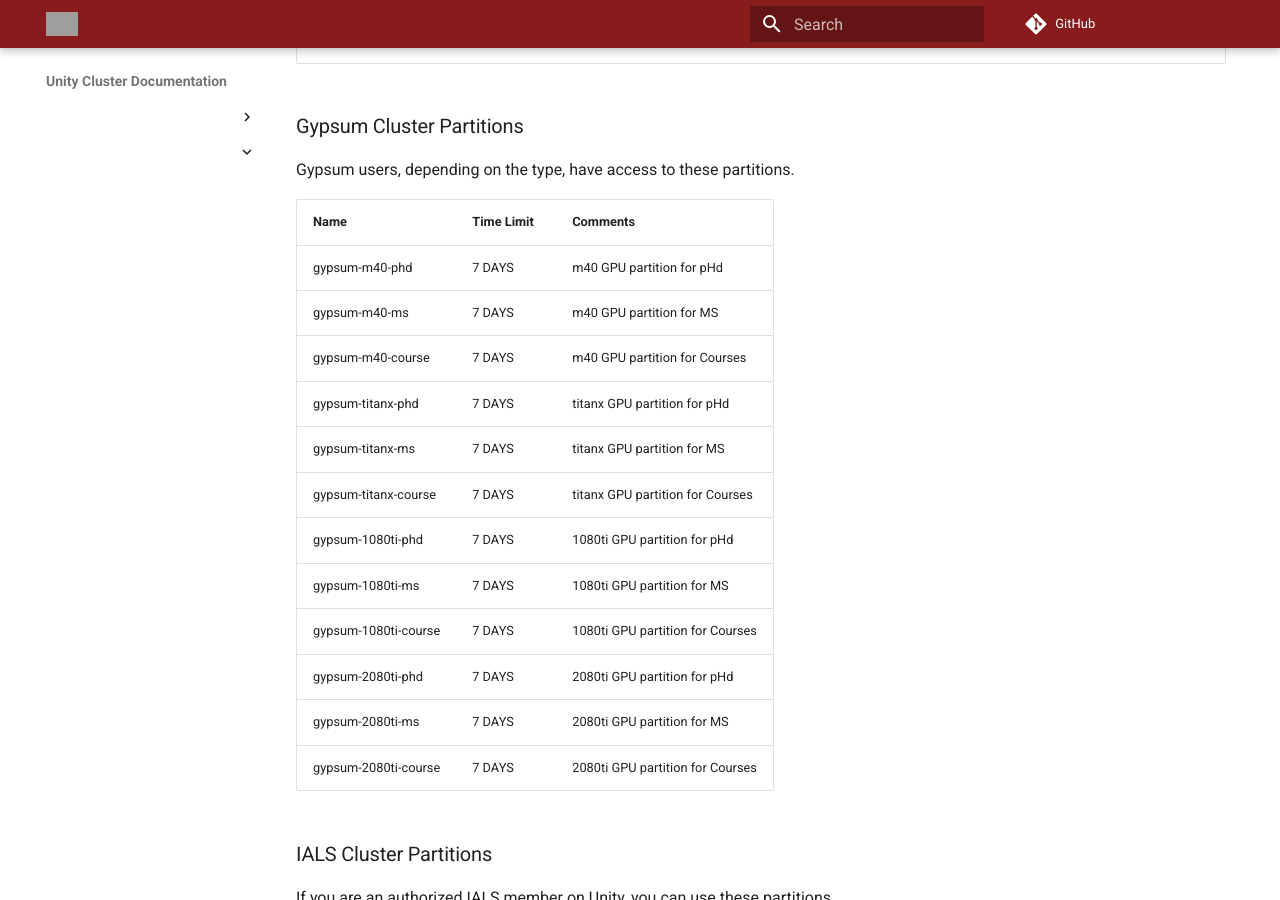
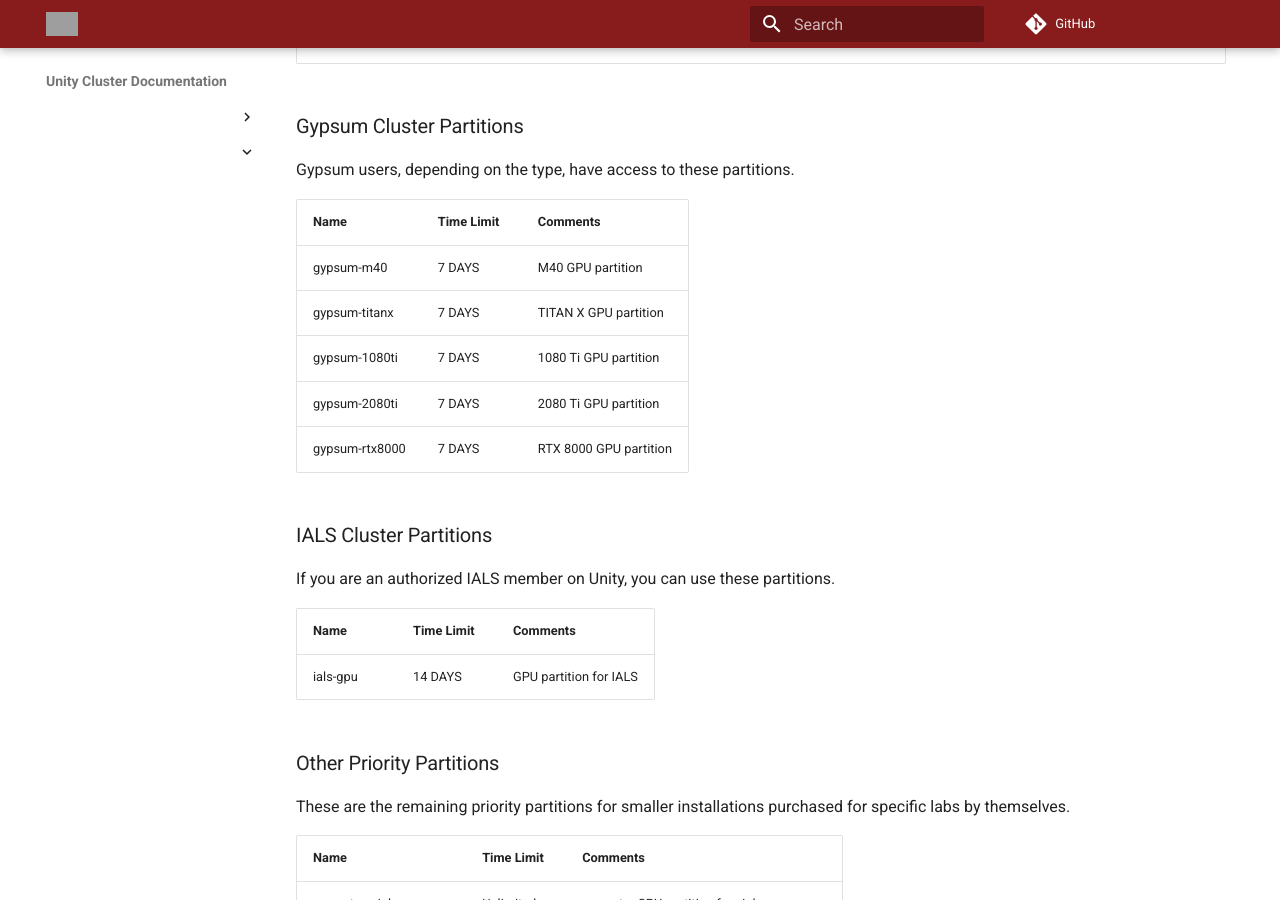
Before and after one commit to UMass-RC/unity-docs, an MkDocs documentation site: the page built from docs/technical/partitionlist.md, in a window 1280 px wide and 900 px high, scrolled down 584 px. Built offline with MkDocs 1.6.1 and Material for MkDocs 9.7.7, drawn with Linux system fonts in a browser that asks for light colours; comment, search, counter and statistics services are not loaded; grey boxes are pictures that could not be loaded.

Commit message:
Updated Gypsum partitions
Removed old partition names ending in -phd, -ms and -course, added gypsum-rtx8000.

```diff
--- a/docs/technical/partitionlist.md
+++ b/docs/technical/partitionlist.md
@@ -17,20 +17,13 @@ General use partitions are open to use by all users of Unity.
 
 Gypsum users, depending on the type, have access to these partitions.
 
-| Name                 | Time Limit | Comments                         |
-| -------------------- | ---------- | -------------------------------- |
-| gypsum-m40-phd       | 7 DAYS     | m40 GPU partition for pHd        |
-| gypsum-m40-ms        | 7 DAYS     | m40 GPU partition for MS         |
-| gypsum-m40-course    | 7 DAYS     | m40 GPU partition for Courses    |
-| gypsum-titanx-phd    | 7 DAYS     | titanx GPU partition for pHd     |
-| gypsum-titanx-ms     | 7 DAYS     | titanx GPU partition for MS      |
-| gypsum-titanx-course | 7 DAYS     | titanx GPU partition for Courses |
-| gypsum-1080ti-phd    | 7 DAYS     | 1080ti GPU partition for pHd     |
-| gypsum-1080ti-ms     | 7 DAYS     | 1080ti GPU partition for MS      |
-| gypsum-1080ti-course | 7 DAYS     | 1080ti GPU partition for Courses |
-| gypsum-2080ti-phd    | 7 DAYS     | 2080ti GPU partition for pHd     |
-| gypsum-2080ti-ms     | 7 DAYS     | 2080ti GPU partition for MS      |
-| gypsum-2080ti-course | 7 DAYS     | 2080ti GPU partition for Courses |
+| Name                 | Time Limit | Comments               |
+| -------------------- | ---------- | ---------------------- |
+| gypsum-m40           | 7 DAYS     | M40 GPU partition      |
+| gypsum-titanx        | 7 DAYS     | TITAN X GPU partition  |
+| gypsum-1080ti        | 7 DAYS     | 1080 Ti GPU partition  |
+| gypsum-2080ti        | 7 DAYS     | 2080 Ti GPU partition  |
+| gypsum-rtx8000       | 7 DAYS     | RTX 8000 GPU partition |
 
 ### IALS Cluster Partitions
 
```
